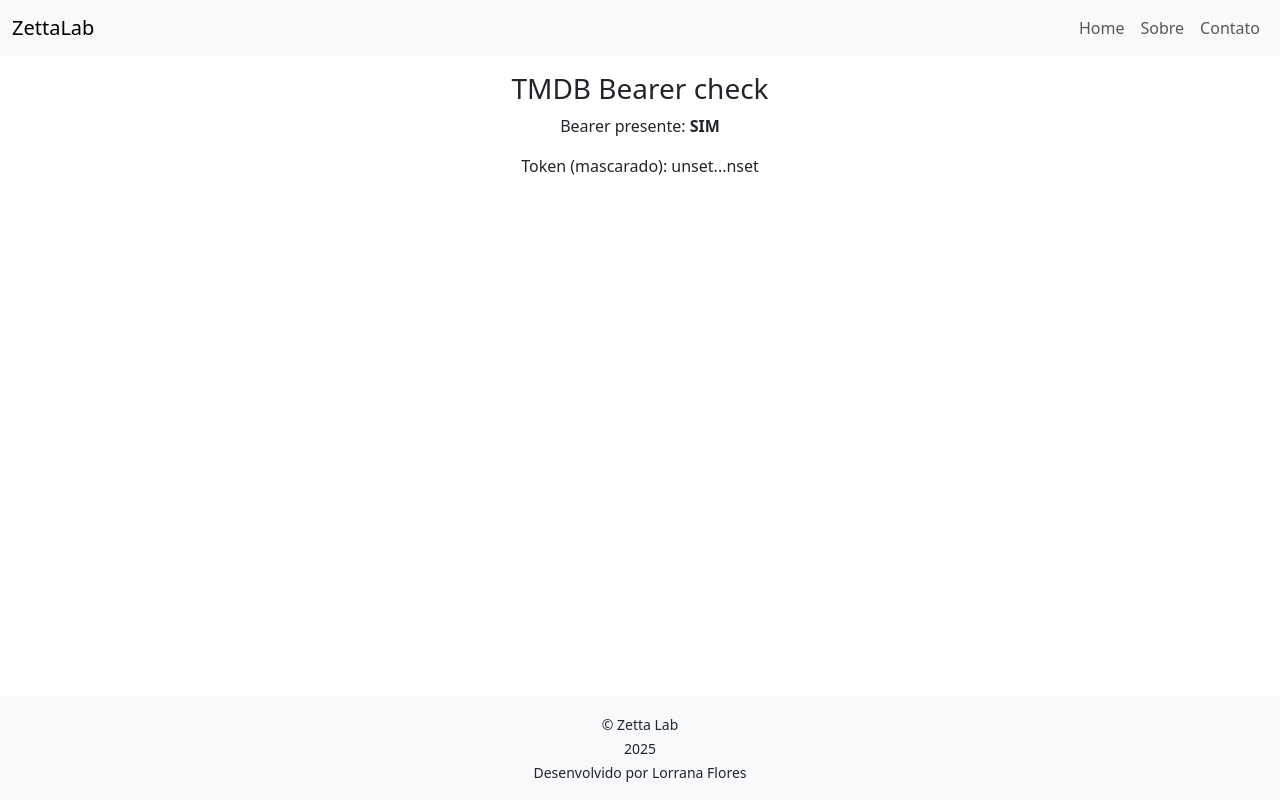
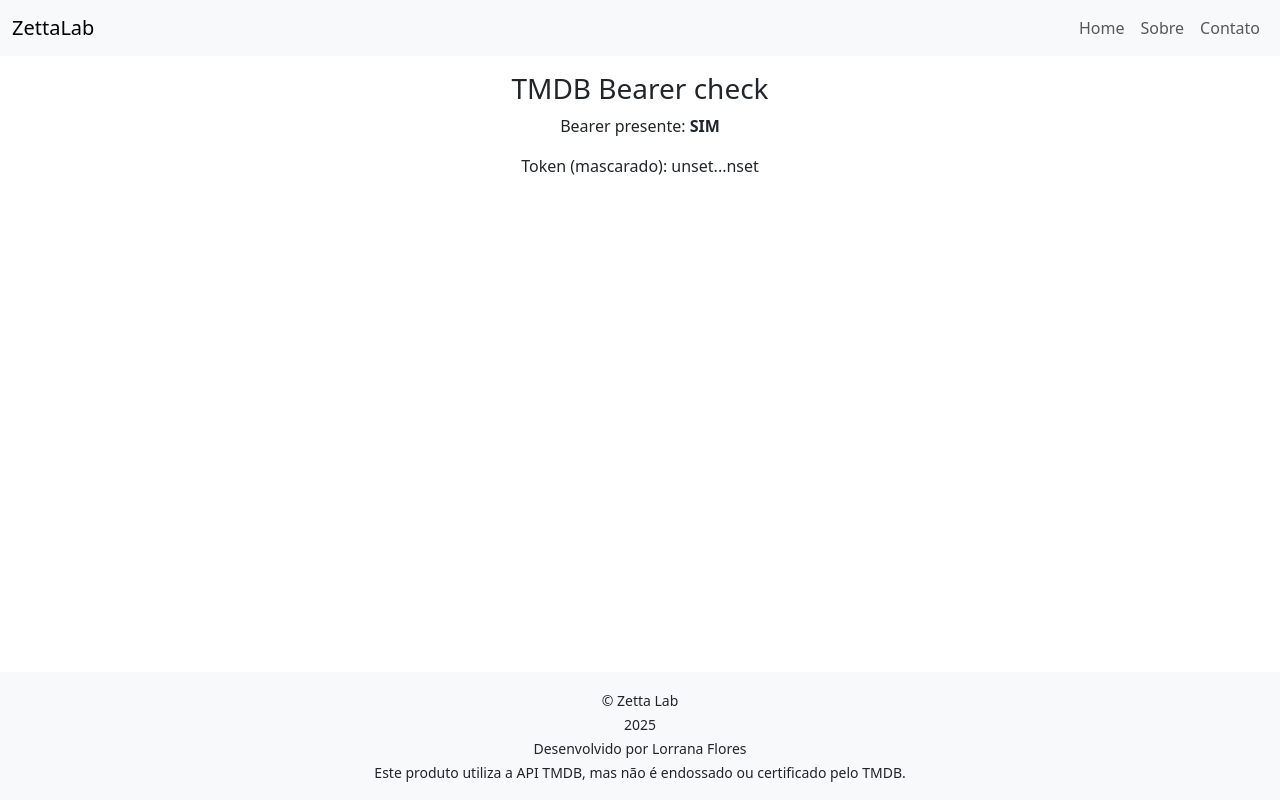
Before and after one commit to lorranavf/zetta-lab-first-challenge, a Vue app in the folder src/app/: page /bearer in a window 1280 px wide. Built offline with nearby package versions, Linux system fonts and the light colour scheme; no server answers.

Commit message:
refactoring: adding TMDB attribution

```diff
--- a/src/app/src/components/footer.vue
+++ b/src/app/src/components/footer.vue
@@ -1,9 +1,11 @@
 <template>
   <footer class="bg-light text-center py-3 mt-auto">
-    <div class="container">
+    <div>
       <small>© Zetta Lab</small><br />
       <small>2025</small><br />
       <small>Desenvolvido por Lorrana Flores</small>
+      <br />
+      <small>Este produto utiliza a API TMDB, mas não é endossado ou certificado pelo TMDB.</small>
     </div>
   </footer>
 </template>
```
